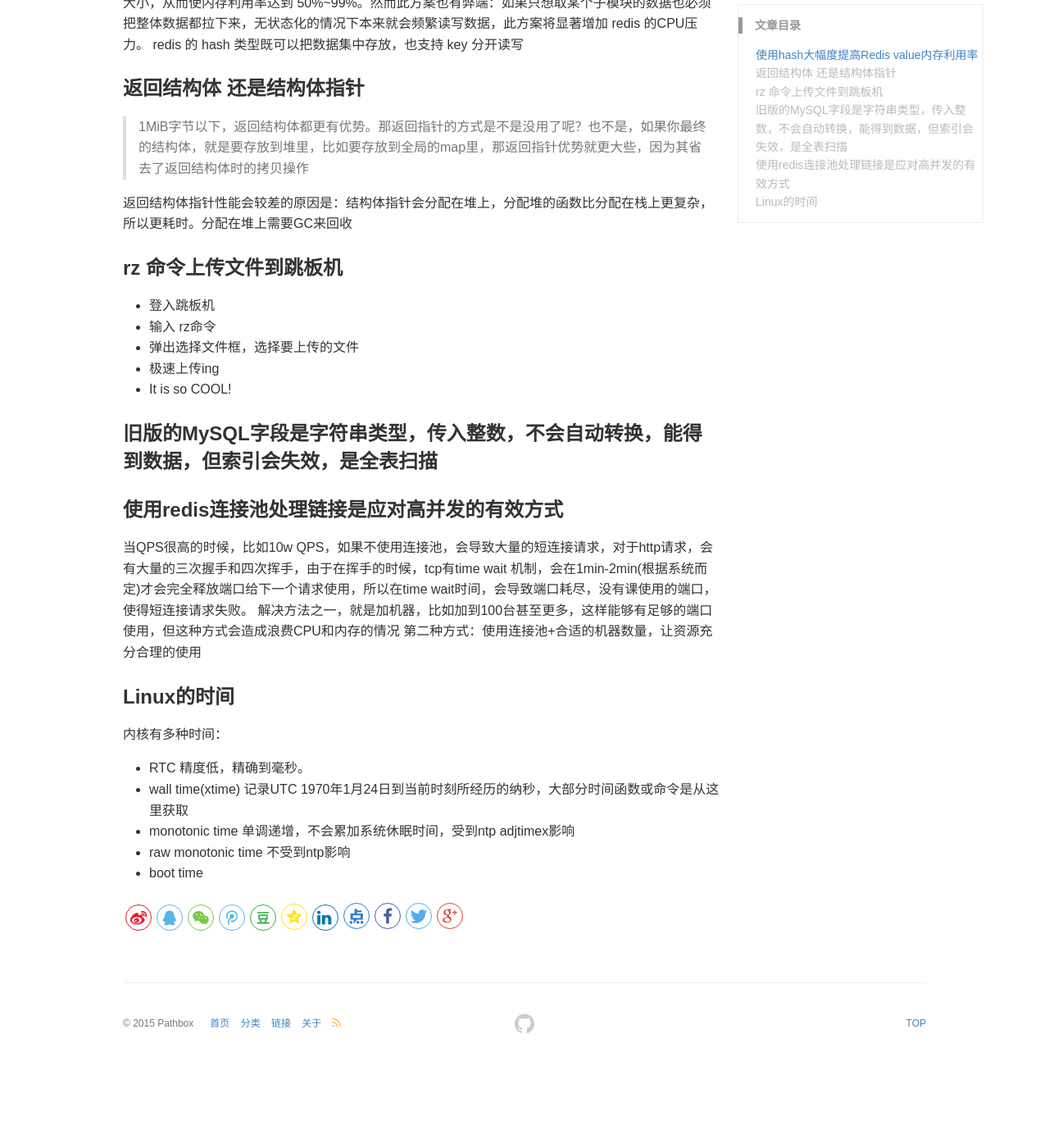
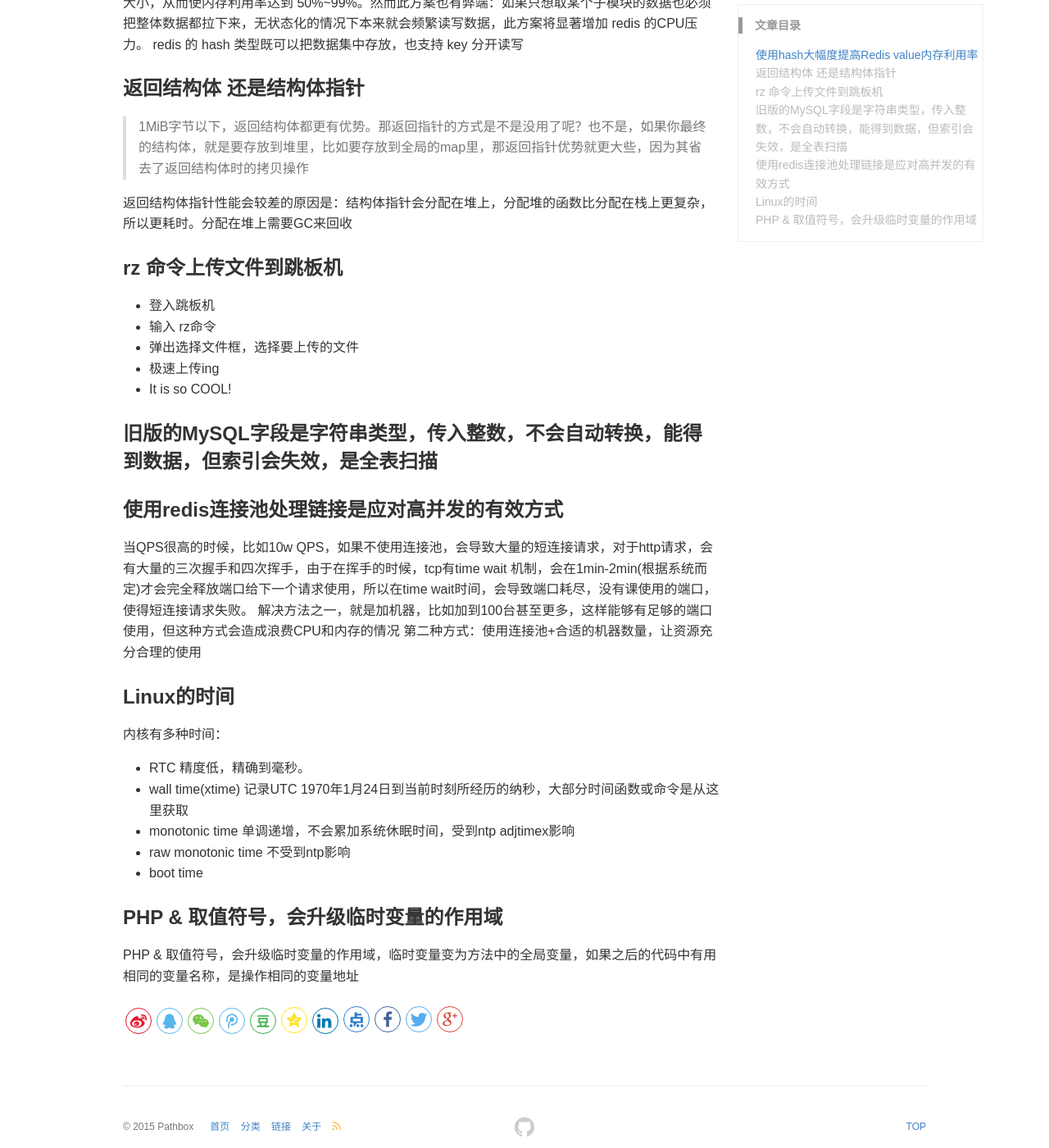
Before and after one commit to pathbox/pathbox.github.io, a Jekyll site: the page built from _posts/2021-07-16-work-summary-in-Tencent-50.md, in a window 1280 px wide and 1400 px high, scrolled down 355 px. Shown: the whole window at 82% size. Built offline with Jekyll 4.4.1, drawn with Linux system fonts in a browser that asks for light colours; before the commit the page ends 1652 px from its top, so only the background shows below that.

Commit message:
PHP & 取值符号，会升级临时变量的作用域

```diff
--- a/_posts/2021-07-16-work-summary-in-Tencent-50.md
+++ b/_posts/2021-07-16-work-summary-in-Tencent-50.md
@@ -44,3 +44,6 @@ redis 的 hash 类型既可以把数据集中存放，也支持 key 分开读写
 - monotonic time 单调递增，不会累加系统休眠时间，受到ntp adjtimex影响
 - raw monotonic time 不受到ntp影响
 - boot time
+
+### PHP & 取值符号，会升级临时变量的作用域
+PHP & 取值符号，会升级临时变量的作用域，临时变量变为方法中的全局变量，如果之后的代码中有用相同的变量名称，是操作相同的变量地址
```
